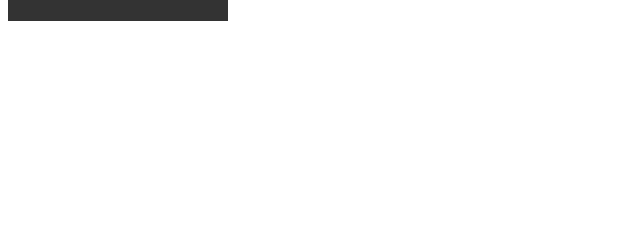
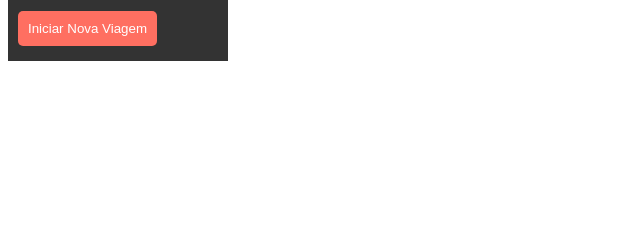
Before and after one commit to DuJao22/Gerenciamento-viajem-, a Flask app: page /dashboard in a window 1280 px wide. Shown: the part 140-369 px from the top of the page, without its empty margins (0-640 px from the left). Run offline with Flask 3, Linux system fonts and the light colour scheme; the visitor is signed in with stand-in values (Sample User, id 1); data comes from the database, SQL or seed files in the repository.

Commit message:
Update dashboard.html

```diff
--- a/templates/dashboard.html
+++ b/templates/dashboard.html
@@ -36,6 +36,7 @@
         <h1>{{ user[1] }}</h1>
         <p>Idade: {{ user[2] }}</p>
         <p>Data de Nascimento: {{ user[3] }}</p>
+        <button onclick="window.location.href='/inicio_viagem'">Iniciar Nova Viagem</button>
     </div>
     <div class="content">
         <h2>Iniciar Nova Viagem</h2>
```
